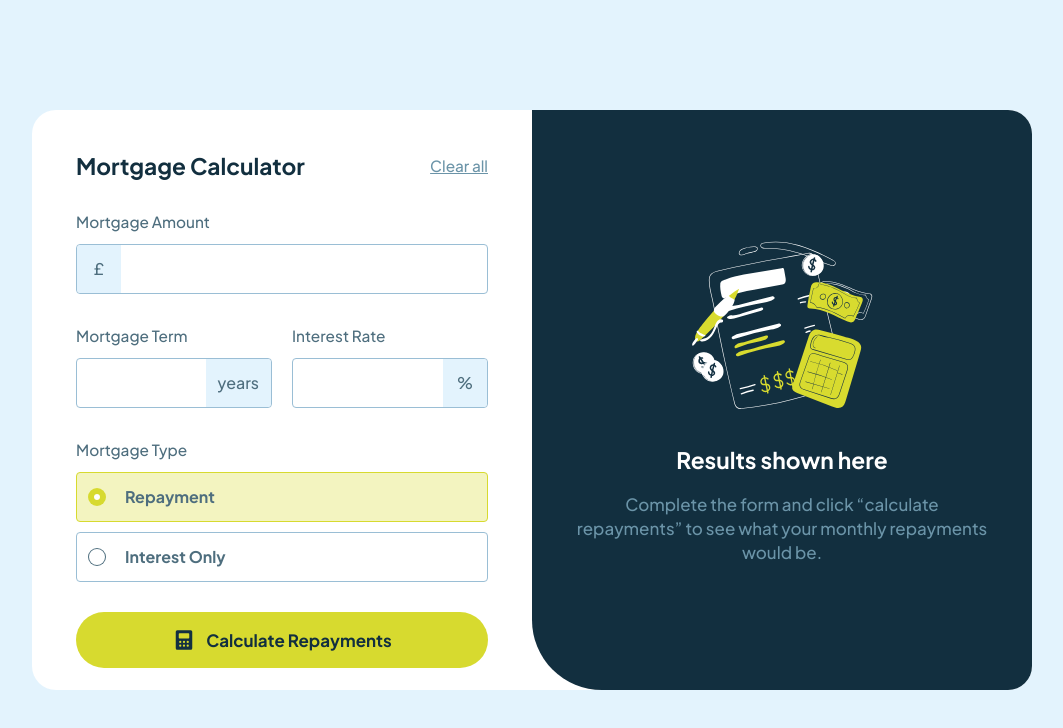
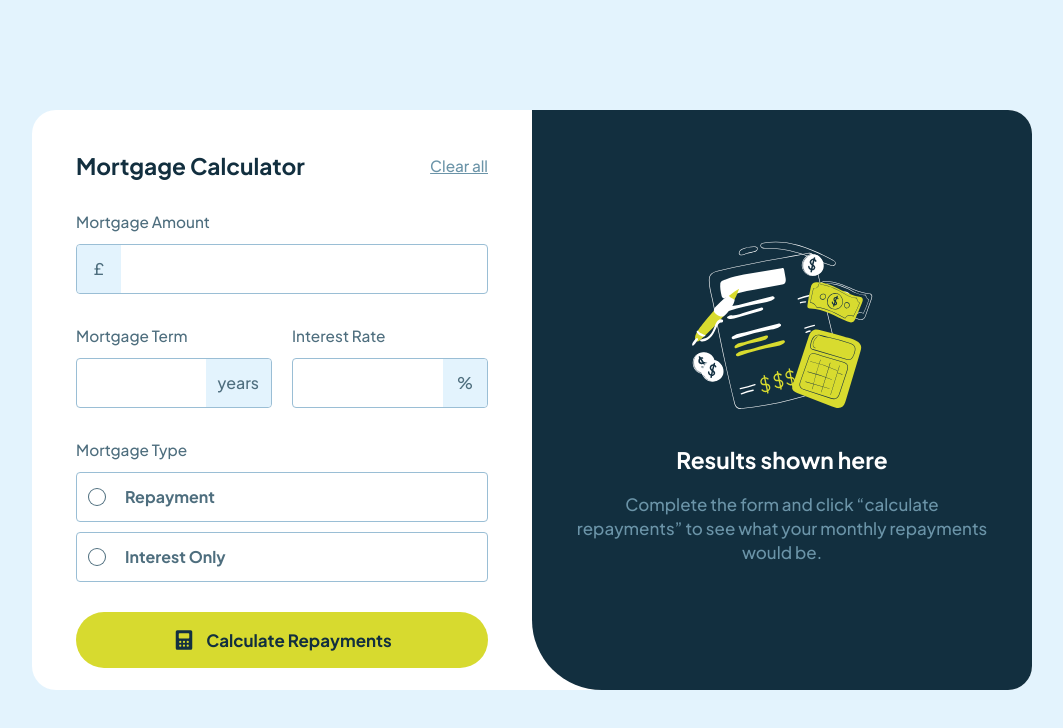
Before and after one commit to zeynabmvs/mortgage-repayment-calculator, a React (Vite) app: page / in a window 1280 px wide. Shown: the top 728 px of the page, without its empty margins (108-1171 px from the left). Built offline with nearby package versions, Linux system fonts and the light colour scheme.

Commit message:
handle required error with yup

```diff
--- a/src/App.tsx
+++ b/src/App.tsx
@@ -17,24 +17,26 @@ type FormValues = {
 let schema = yup.object().shape({
   mortgageAmount: yup
     .number()
+    .transform((value, originalValue) => (originalValue === "" ? undefined : value)) // Convert empty string to undefined
     .typeError("Must be a number")
     .positive()
-    .required("Mortgage amount is required"),
+    .required("Required"),
   mortgageTerm: yup
     .number()
+    .transform((value, originalValue) => (originalValue === "" ? undefined : value))
     .typeError("Must be a number")
     .positive()
-    .integer("Mortgage term must be an integer")
-    .required("Mortgage term is required"),
+    .required("Required"),
   interestRate: yup
     .number()
+    .transform((value, originalValue) => (originalValue === "" ? undefined : value))
     .typeError("Must be a number")
     .positive()
-    .required("Interest rate is required"),
+    .required("Required"),
   mortgageType: yup
     .string()
     .oneOf(["repayment", "interestOnly"])
-    .required("Mortgage type is required"),
+    .required("Required"),
 });
 
 const calculateMortgage = (data: FormValues) => {
@@ -84,9 +86,10 @@ function App() {
     formState: { errors },
   } = useForm<FormValues>({
     resolver: yupResolver(schema),
-    defaultValues: {
-      mortgageType: "repayment",
-    },
+    mode: "onChange",
+    // defaultValues: {
+    //   mortgageType: "repayment",
+    // },
   });
 
   const [results, setResults] = useState({
@@ -120,7 +123,7 @@ function App() {
 
         <form
           onSubmit={handleSubmit(onSubmit)}
-          className="flex flex-col w-full "
+          className="flex flex-col w-full gap-[10px]"
         >
           <div
             className={`input-wrapper before:left-[1px] before:rounded-l before:content-['£'] ${
@@ -147,7 +150,7 @@ function App() {
 
           <div className="flex justify-between gap-5">
             <div
-              className={`input-wrapper before:right-[1px] before:rounded-r before:content-['years'] before:px-3 ${
+              className={`basis-1/2 input-wrapper before:right-[1px] before:rounded-r before:content-['years'] before:px-3 ${
                 errors.mortgageTerm && "before:input-wrapper-before-error"
               } `}
             >
@@ -170,7 +173,7 @@ function App() {
             </div>
 
             <div
-              className={`input-wrapper before:right-[1px] before:rounded-r before:content-['%'] ${
+              className={`basis-1/2 input-wrapper before:right-[1px] before:rounded-r before:content-['%'] ${
                 errors.interestRate && "before:input-wrapper-before-error"
               } `}
             >
--- a/src/index.css
+++ b/src/index.css
@@ -41,7 +41,7 @@ input[type="number"] {
   }
 
   .form-error {
-    @apply text-red text-fluid-xs block h-5 mb-[10px];
+    @apply text-red text-fluid-xs block h-5 ;
   }
 
   .input-wrapper-before-error {
```
